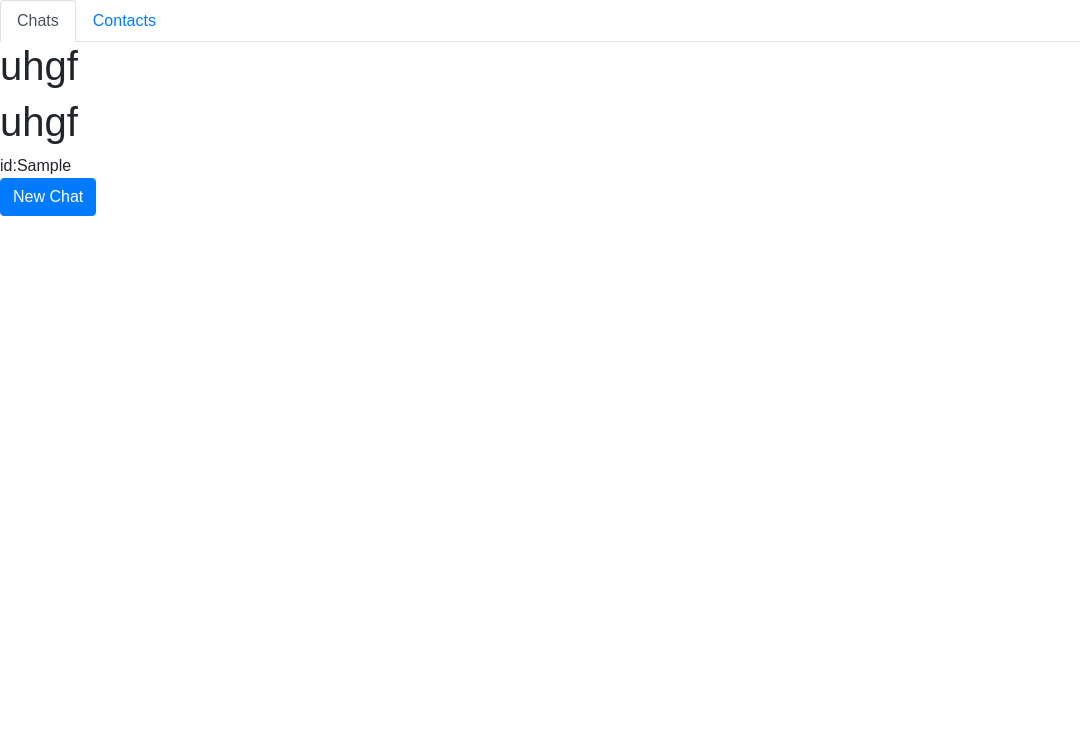
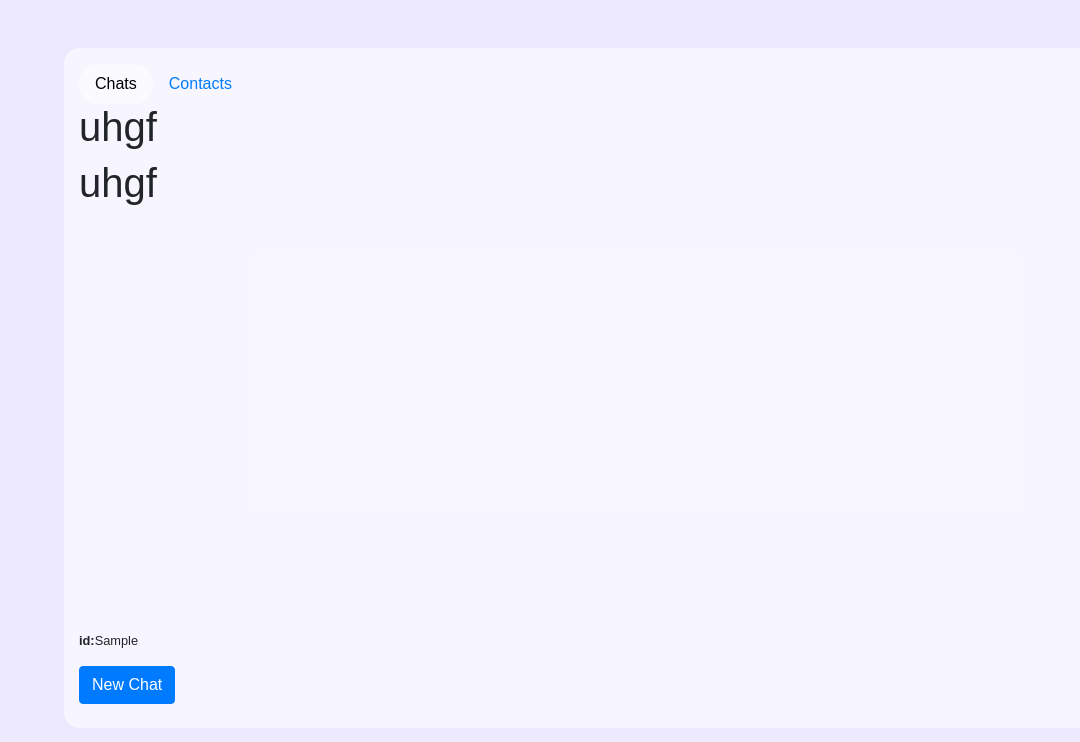
Before and after one commit to shelcia/ChatApp, a React (Create React App) app: page / in a window 1280 px wide. Both pictures are taken after typing "Sample" into the empty fields and a click on the button "Login". Shown: the top 742 px of the page, without its empty margins (0-1080 px from the left). Built offline with nearby package versions, Linux system fonts and the light colour scheme.

Commit message:
update contacts

```diff
--- a/src/App.js
+++ b/src/App.js
@@ -4,7 +4,6 @@ import useLocalStorage from "./components/customHooks/useLocalStorage";
 import Dashboard from "./components/Dashboard";
 // import { BrowserRouter as Router, Switch, Route } from "react-router-dom";
 import Login from "./components/Login";
-// import Chat from "./components/Chat";
 import "./styles/style.css";
 
 const App = () => {
--- a/src/components/Dashboard.jsx
+++ b/src/components/Dashboard.jsx
@@ -1,10 +1,18 @@
 import React from "react";
+import { Row } from "react-bootstrap";
 import SideBar from "./SideBar/SideBar";
 
 const Dashboard = ({ id }) => {
   return (
     <React.Fragment>
-      <SideBar id={id} />
+      <div className="container mt-5">
+        <Row>
+          <div className="col-sm-4">
+            <SideBar id={id} />
+          </div>
+          <div className="col-sm-8"></div>
+        </Row>
+      </div>
     </React.Fragment>
   );
 };
--- a/src/components/SideBar/SideBar.jsx
+++ b/src/components/SideBar/SideBar.jsx
@@ -37,12 +37,15 @@ const SideBar = ({ id }) => {
             <ContactsList />
           </Tab.Pane>
         </Tab.Content>
-        <div>
-          id:<span>{id}</span>
+        <div className="bottom">
+          <span className="mb-3">
+            <b>id:</b>
+            {id}
+          </span>
+          <Button onClick={() => setIsModalOpen(true)}>
+            New {activeTabName}
+          </Button>
         </div>
-        <Button onClick={() => setIsModalOpen(true)}>
-          New {activeTabName}
-        </Button>
       </Tab.Container>
       <Modal show={isModalOpen} onHide={closeModal}>
         {activeTabName === "Chat" ? (
--- a/src/styles/style.css
+++ b/src/styles/style.css
@@ -1,4 +1,101 @@
 * {
   font-family: "Poppins", sans-serif;
 }
+
+body {
+  background-color: #edeaff !important;
+}
+
+a,
+a:visited,
+a:-webkit-any-link {
+  text-decoration: none;
+}
+
+a,
+a:visited,
+a:-moz-any-link {
+  text-decoration: none;
+}
+
+a,
+a:visited,
+a:any-link {
+  text-decoration: none;
+}
+
+.container {
+  height: 85vh;
+  border-radius: 1rem;
+  background-color: rgba(255, 255, 255, 0.6);
+}
+
+.container .row .col-sm-4 {
+  position: relative;
+  height: 80vh;
+  margin-top: 2vh;
+}
+
+.container .row .col-sm-4 .nav-tabs,
+.container .row .col-sm-4 .nav-tabs .nav-link {
+  border: none;
+}
+
+.container .row .col-sm-4 .nav-tabs .nav-link:focus,
+.container .row .col-sm-4 .nav-tabs .nav-link:hover {
+  outline: none;
+  border: none;
+}
+
+.container .row .col-sm-4 .nav-tabs .nav-item.show .nav-link,
+.container .row .col-sm-4 .nav-tabs .nav-link.active {
+  color: black;
+  background-color: rgba(255, 255, 255, 0.6);
+  border-radius: 50ex;
+  border: none;
+}
+
+.container .row .col-sm-4 .bottom {
+  position: absolute;
+  bottom: 0px;
+  display: -ms-grid;
+  display: grid;
+  -webkit-box-pack: center;
+      -ms-flex-pack: center;
+          justify-content: center;
+  -webkit-box-align: center;
+      -ms-flex-align: center;
+          align-items: center;
+}
+
+.container .row .col-sm-4 .bottom span {
+  font-size: 0.8rem;
+}
+
+.container .row .col-sm-4 .tab-content .list-group {
+  margin-top: 5px;
+}
+
+.container .row .col-sm-4 .tab-content .list-group .list-group-item {
+  margin: 3px 2px;
+  border-radius: 5px;
+  color: black;
+  border: none;
+  -webkit-transition: all 0.2s ease-in;
+  transition: all 0.2s ease-in;
+  background-color: rgba(255, 255, 255, 0.6);
+  cursor: pointer;
+}
+
+.container .row .col-sm-4 .tab-content .list-group .list-group-item:hover {
+  background-color: #fff;
+  -webkit-transform: scale(1.03);
+          transform: scale(1.03);
+}
+
+@media (min-width: 576px) {
+  .container {
+    max-width: 90% !important;
+  }
+}
 /*# sourceMappingURL=style.css.map */
--- a/src/styles/style.scss
+++ b/src/styles/style.scss
@@ -1,3 +1,90 @@
+$linearGradient: linear-gradient(toRight, #d64bff, #ffacbf);
+$bg: #edeaff;
+$white: rgba(255, 255, 255, 0.6);
+$hover: #fff;
+$black: rgb(0, 0, 0);
+$font-large: 1.5rem;
+$font-medium: 1.2rem;
+$font-small: 1rem;
+$font-smaller: 0.8rem;
+
 * {
   font-family: "Poppins", sans-serif;
 }
+
+body {
+  background-color: $bg !important;
+}
+a,
+a:visited,
+a:any-link {
+  text-decoration: none;
+}
+
+@mixin displayFlex($justify, $align) {
+  display: grid;
+  justify-content: $justify;
+  align-items: $align;
+}
+
+.container {
+  // border: 1px solid green;
+  height: 85vh;
+  border-radius: 1rem;
+  background-color: $white;
+  .row {
+    .col-sm-4 {
+      position: relative;
+      height: 80vh;
+      margin-top: 2vh;
+      .nav-tabs,
+      .nav-tabs .nav-link {
+        border: none;
+      }
+      .nav-tabs .nav-link:focus,
+      .nav-tabs .nav-link:hover {
+        outline: none;
+        border: none;
+      }
+      .nav-tabs .nav-item.show .nav-link,
+      .nav-tabs .nav-link.active {
+        color: $black;
+        background-color: $white;
+        border-radius: 50ex;
+        border: none;
+      }
+      .bottom {
+        position: absolute;
+        bottom: 0px;
+        @include displayFlex(center, center);
+        span {
+          font-size: $font-smaller;
+        }
+      }
+      .tab-content {
+        .list-group {
+          margin-top: 5px;
+          .list-group-item {
+            margin: 3px 2px;
+            border-radius: 5px;
+            color: $black;
+            border: none;
+            transition: all 0.2s ease-in;
+            background-color: $white;
+            cursor: pointer;
+            &:hover {
+              background-color: $hover;
+              transform: scale(1.03);
+            }
+          }
+        }
+      }
+    }
+  }
+}
+
+@media (min-width: 576px) {
+  .container {
+    max-width: 90% !important;
+  }
+}
```
Also changed, not shown: src/assets/person-dummy.jpg (added), 1 other file (tests, documents, lock files or other folders).
